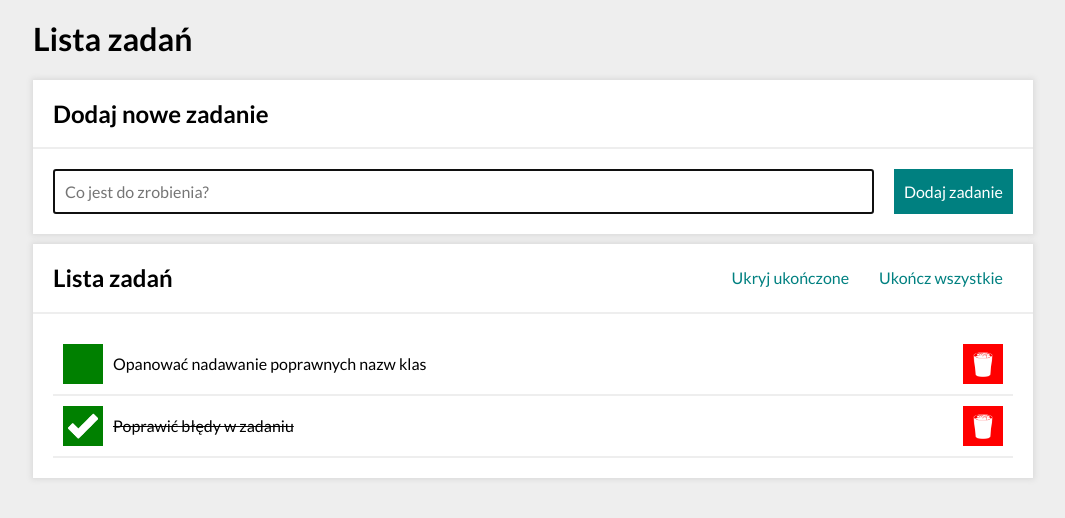
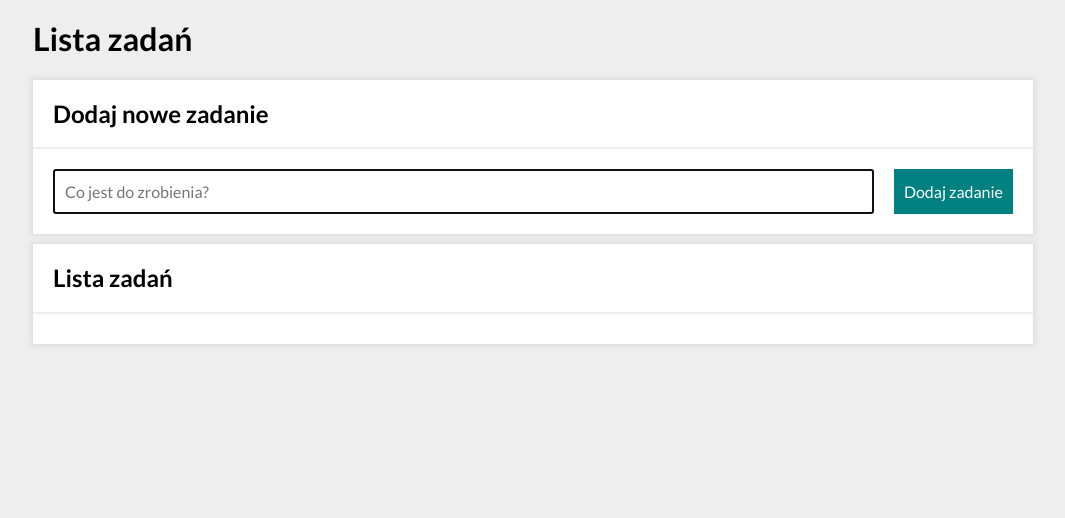
Before and after one commit to Marcin-Jakubowski/todos-list-react, a React (Create React App) app: page / in a window 1280 px wide. Shown: the top 518 px of the page, without its empty margins (107-1172 px from the left). Built offline with nearby package versions, Linux system fonts and the light colour scheme.

Commit message:
added  localStorage,, removed render empty tasks

```diff
--- a/src/App.js
+++ b/src/App.js
@@ -9,10 +9,9 @@ import Container from "./Container";
 
 function App() {
   const [hideDone, setHideDone] = useState(false);
-  const [tasks, setTasks] = useState([
-    { id: 1, name: "Opanować nadawanie poprawnych nazw klas", done: false },
-    { id: 2, name: "Poprawić błędy w zadaniu", done: true },
-  ]);
+  const [tasks, setTasks] = useState(
+    localStorage.getItem("tasks") === null ? "" : JSON.parse(localStorage.getItem("tasks"))
+  );
 
   const toggleHideDone = () => {
     setHideDone(hideDone => !hideDone);
--- a/src/Tasks/index.js
+++ b/src/Tasks/index.js
@@ -1,9 +1,19 @@
-import React from "react";
+import React, { useEffect } from "react";
 import "./style.css"
 
-const Tasks = ({ tasks, hideDone, removeTask, toggleTaskDone }) => (
-    <ul className="tasksList">
-        {tasks.map(({ name, id, done }) => (
+const Tasks = ({ tasks, hideDone, removeTask, toggleTaskDone }) => {
+    useEffect(() => {
+        localStorage.setItem("tasks", JSON.stringify(tasks));
+    }, [tasks]);
+
+    if (!tasks.length) {
+        return null;
+    }
+
+    return (
+        < ul className="tasksList" >
+            {
+                tasks.map(({ name, id, done }) => (
                     <li
                         key={id}
                         className={`tasksList__item${hideDone && done ? " tasksList__item--hidden" : ""}`}>
@@ -20,8 +30,10 @@ const Tasks = ({ tasks, hideDone, removeTask, toggleTaskDone }) => (
                             onClick={() => removeTask(id)}
                         />
                     </li>
-        ))}
-    </ul>
-);
+                ))
+            }
+        </ul >
+    )
+};
 
 export default Tasks;
```
Lines whose indentation alone changed are shown as unchanged.
